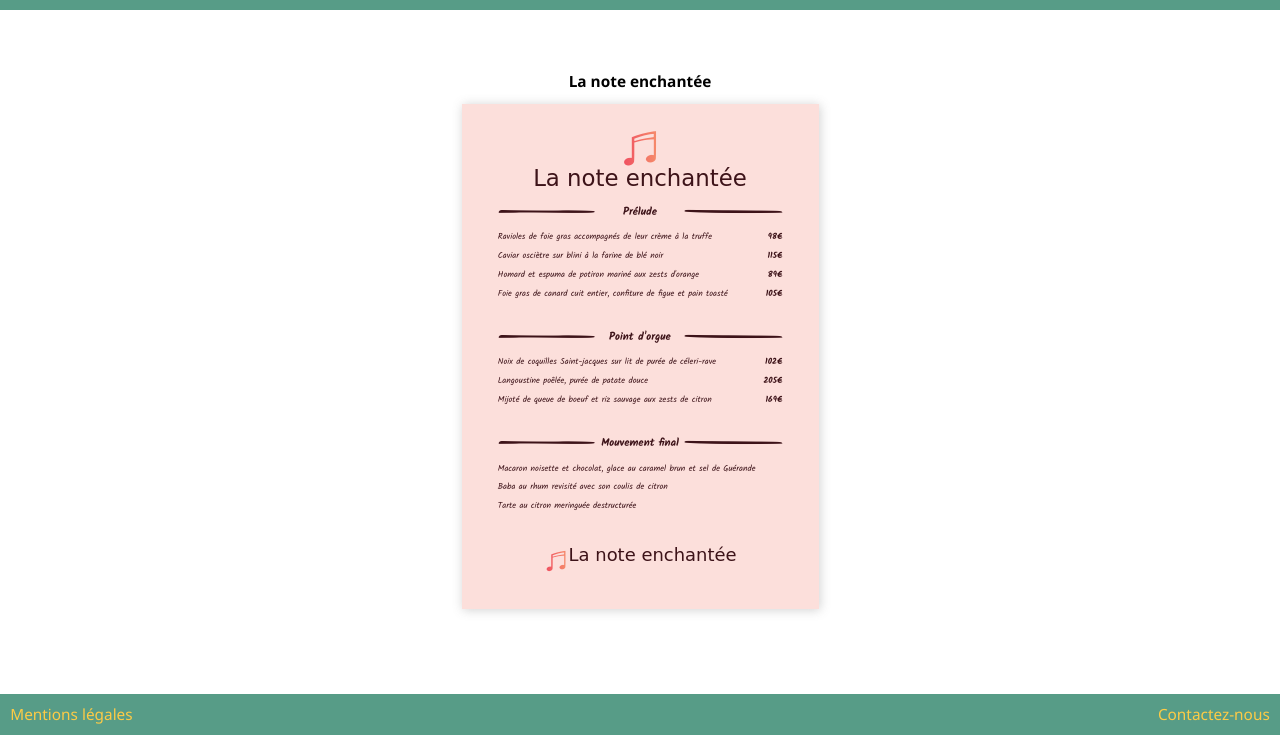
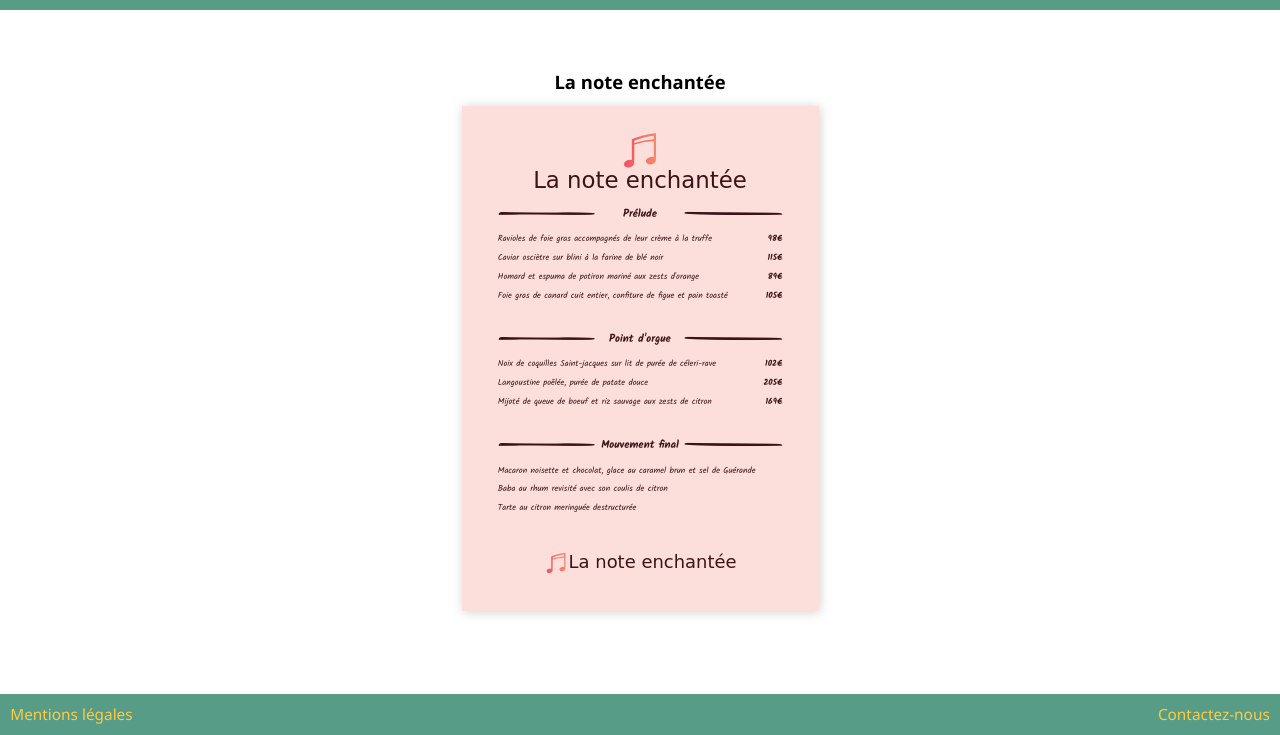
Before and after one commit to GT2020-go/Openclassrooms-_P3, a plain HTML site: page menu1.html in a window 1280 px wide. Shown: the part 65-800 px from the top of the page. Drawn offline with Linux system fonts and the light colour scheme; files whose address does not match are found by name; a web font is replaced by a local one.

Commit message:
Resize menus title on top

```diff
--- a/menu1.html
+++ b/menu1.html
@@ -23,7 +23,7 @@
         <section>
 
             <div class="menus">
-                <h1>La note enchantée</h1>
+                <h1 class="toptitle">La note enchantée</h1>
                 <div class="details details--menu1">
                     <div class="title--top"><span class="icon-noteblk"></span>
                         <h1>La note enchantée</h1>
--- a/sass/main.scss
+++ b/sass/main.scss
@@ -35,6 +35,9 @@ section {
     align-content: center;
     align-items: center;
     height: 100%;
+    .menus .toptitle {
+        font-size: 1.8em;
+    }
 }
 
 .details {
--- a/sass/pages/_menu1.scss
+++ b/sass/pages/_menu1.scss
@@ -17,6 +17,9 @@
             margin: 2.6em 0 0 0;
             .icon-noteblk:before {
                 font-size: 2.1em;
+            }
+            h1 {
+                margin-top: 0;
             }
         }
     }
```
Also changed, not shown: menu2.html (+1 -1 lines), menu3.html (+1 -1 lines), menu4.html (+1 -1 lines), css/main.css, 1 other file.
